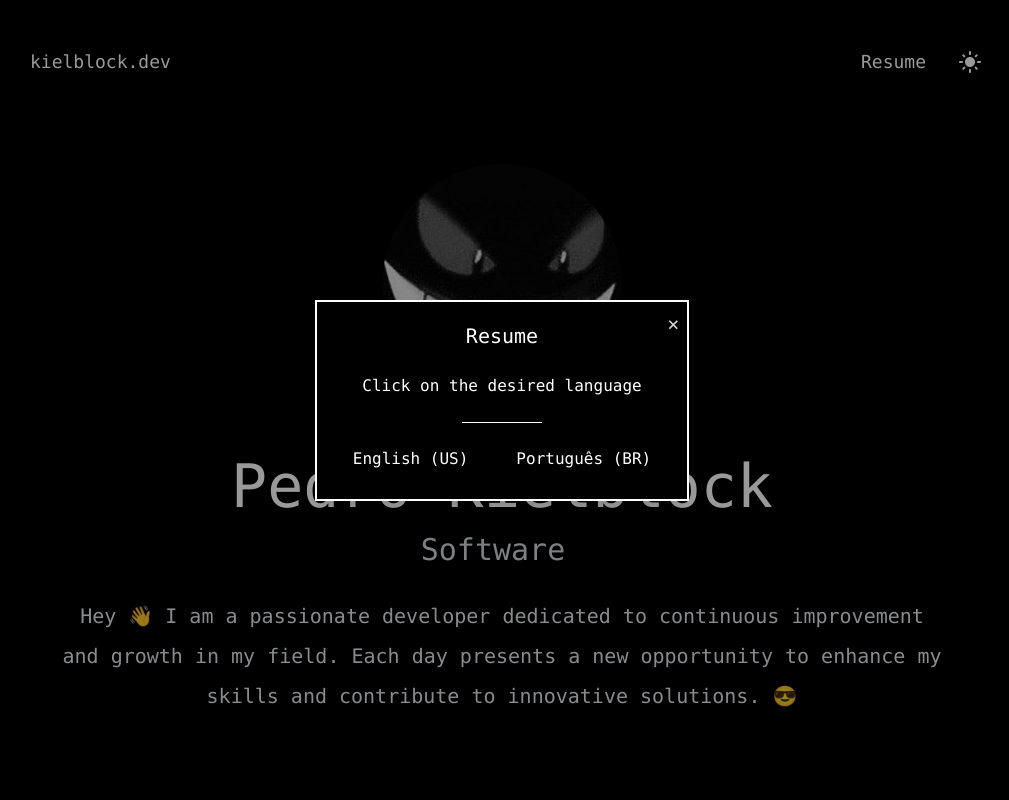
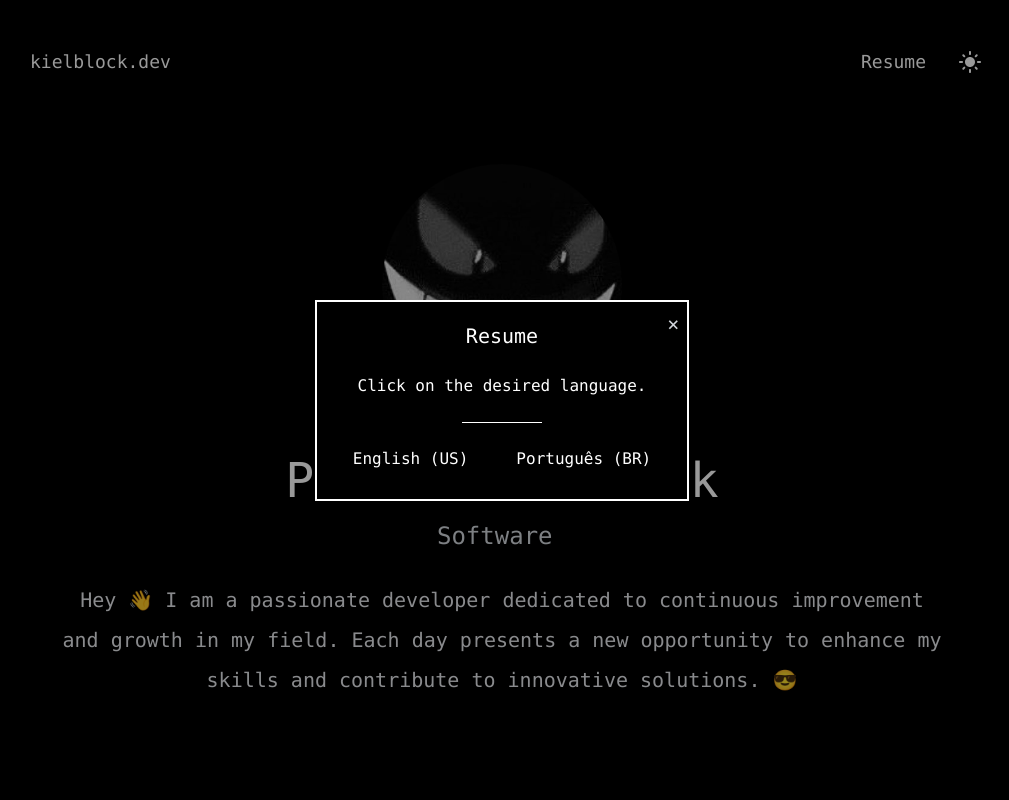
Before and after one commit to pkielblock/kielblock-dev, a Next.js app: page / in a window 1280 px wide. Both pictures are taken after a click on the button "Resume". Shown: the top 800 px of the page, without its empty margins (138-1147 px from the left). Built offline with nearby package versions, Linux system fonts and the light colour scheme.

Commit message:
feat: version v2.2

```diff
--- a/src/app/page.js
+++ b/src/app/page.js
@@ -52,10 +52,10 @@ export default function Home() {
 						<div className="mb-10 relative mx-auto rounded-full w-60 h-60 overflow-hidden md:mb-11">
 							<Image alt="Profile Picture Featuring Pedro Kielblock" src={profile}/>
 						</div>
-						<h2 id="name" className="text-4xl py-2  text-black dark:text-white font-medium md:text-5xl lg:text-6xl">
+						<h2 id="name" className="text-2xl py-2 text-black dark:text-white font-medium md:text-4xl lg:text-5xl">
 							Pedro Kielblock
 						</h2>
-						<h3 className="text-2xl py-2 md:text-3xl dark:text-gray-300">
+						<h3 className="text-1xl py-2 md:text-2xl dark:text-gray-300">
 							<Typewriter words={["Software Developer"]} cursor cursorStyle="_" typeSpeed={200} deleteSpeed={100} loop={true}/>
 						</h3>
 						<p className="text-md py-5 leading-8 text-gray-950 md:text-xl max-w-xl lg:max-w-5xl mx-auto md:leading-10 dark:text-gray-200">
@@ -78,7 +78,7 @@ export default function Home() {
 				</section>
 				{isModalOpen && (
 					<div className="fixed top-0 left-0 w-full h-full bg-black bg-opacity-40 flex justify-center items-center z-50">
-						<div className="bg-white dark:bg-black outline-double outline-2 outline-black dark:outline-white p-5 shadow-lg relative">
+						<div className="bg-white dark:bg-black outline outline-2 outline-black dark:outline-white p-5 shadow-lg relative">
 							<button
 								onClick={toggleModal}
 								className="absolute top-2 right-2 text-gray-600 dark:text-gray-300 hover:text-gray-800 dark:hover:text-white text-xl"
@@ -87,7 +87,7 @@ export default function Home() {
 							</button>
 							<h2 className="pb-2 text-xl mb-4 dark:text-white text-center">Resume</h2>
                             <p className="mb-4 dark:text-white text-center pb-2">
-								Click on the desired language
+								Click on the desired language.
 							</p>
                             <hr className="w-20 m-auto pb-4 border-black dark:border-white"></hr>
 							<div className="flex gap-4 justify-center">
```
